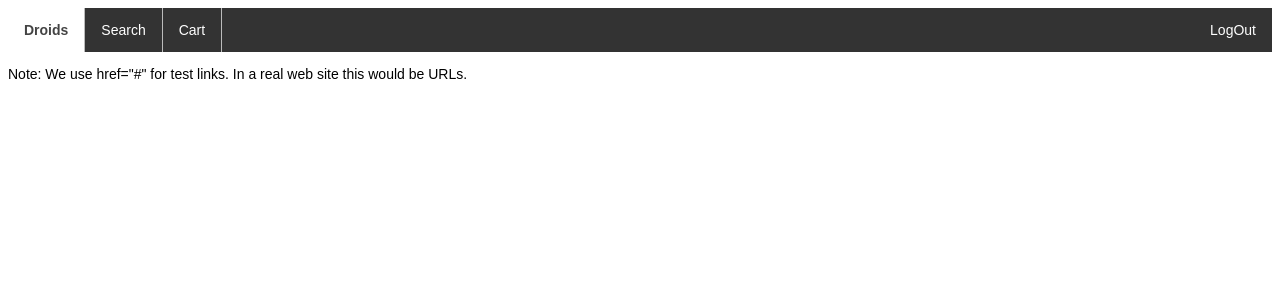
After one commit to Azukawa/php_rush00, a PHP site: page /navigation_bar.html in a window 1280 px wide. The commit adds this page. Shown: the top 300 px of the page. Run offline with PHP 8.4, Linux system fonts and the light colour scheme.

Commit message:
simple navigation (navigation_bar.html ) bar added. Also added css lines to rush.css

```diff
--- /dev/null
+++ b/navigation_bar.html
@@ -0,0 +1,17 @@
+<!DOCTYPE html>
+<html>
+<head>
+<link rel="stylesheet" href="rush.css">
+</head>
+<body>
+<ul>
+	<li><a class="active"  href="#droids">Droids</a></li>
+	<li><a href="#search">Search</a></li>
+	<li><a href="#cart">Cart</a></li>
+	<li style="float:right"><a href="#logout">LogOut</a></li>
+</ul>
+
+<p>Note: We use href="#" for test links. In a real web site this would be URLs.</p>
+
+</body>
+</html>
--- a/rush.css
+++ b/rush.css
@@ -24,3 +24,39 @@ body{
   .dropdown:hover .dropdown-content {
     display: block;
   }
+
+
+ul {
+  list-style-type: none;
+  margin: 0;
+  padding: 0;
+  overflow: hidden;
+  background-color: #333;
+}
+
+li {
+  float: left;
+  border-right: 1px solid #bbb;
+}
+
+li a {
+  display: block;
+  color: white;		/* change this to change the navbar text color */
+  text-align: center;
+  padding: 14px 16px;
+  text-decoration: none;
+}
+
+/* Change the link color to #111 (black) on hover */
+li a:hover:not(.active){
+  background-color: #111;
+}
+.active {
+  font-weight: bold;
+  background-color: white;
+  color: #444;
+}
+
+li:last-child {
+  border-right: none;
+}
```
